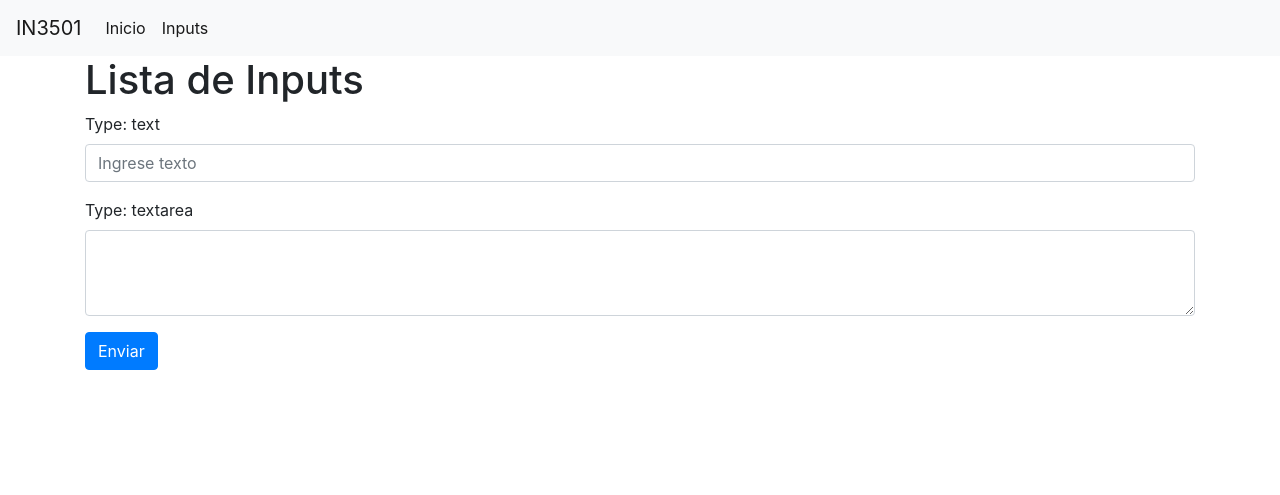
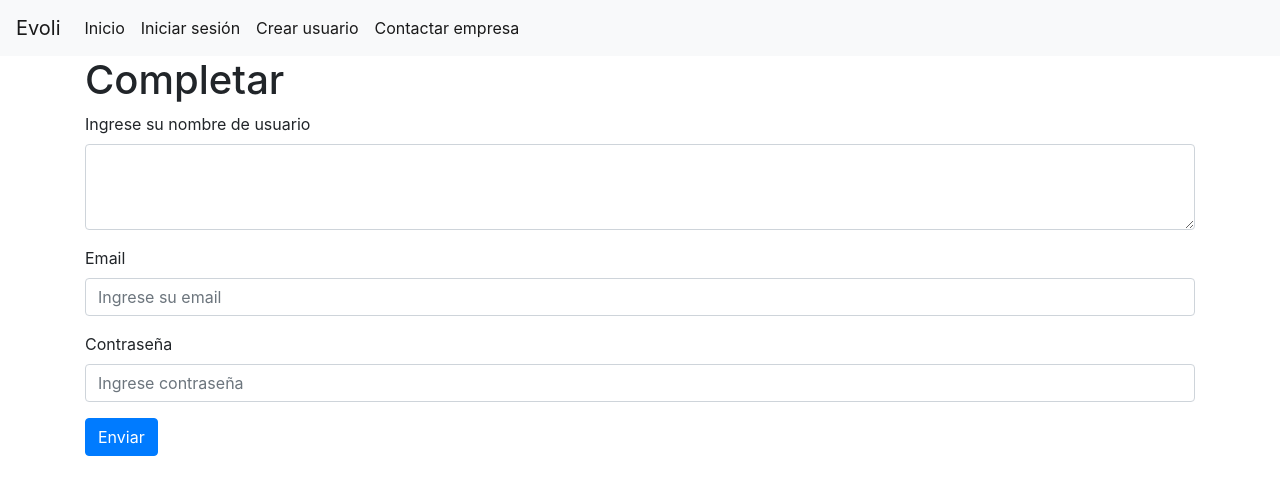
Before and after one commit to IN3501/tarea-2-grupo06, a Django app: page /inputs/ in a window 1280 px wide. Shown: the top 495 px of the page. Run offline with Django 3.2, Linux system fonts and the light colour scheme; some libraries are stand-ins or nearby versions.

Commit message:
cambios de sergio

```diff
--- a/in3501/primavera19/templates/home.html
+++ b/in3501/primavera19/templates/home.html
@@ -1,10 +1,10 @@
 {% extends 'navbar.html' %}
 
 {% block title %}
-Inicio
+Evoli
 {% endblock title %}
 
 {% block content %}
-Bienvenide al curso
+Bienvenidos a Evoli
 
 {% endblock content %}
--- a/in3501/primavera19/templates/inputs.html
+++ b/in3501/primavera19/templates/inputs.html
@@ -2,26 +2,36 @@
 {% extends 'navbar.html' %}
 
 {% block title %}
-Inputs
+Crear usuario
 {% endblock title %}
 
 {% block content %}
 
 <div id="descripcion" class="container">
-    <h1>Lista de Inputs</h1>
+    <h1>Completar</h1>
 
 <!-- En este segmento debemos indicarle al formulario qué hacer cuando se hace clic en el botón submit -->
     <form action="/mostrar_resultado" method="POST" autocomplete="off">  {% csrf_token %}
 
     <div class="form-group">
-      <label for="exampleInputEmail1">Type: text</label>
-      <input type="text" class="form-control" id="exampleText" placeholder="Ingrese texto" name="inputText">
+      <label for="exampleFormControlTextarea">Ingrese su nombre de usuario</label>
+      <textarea class="form-control" id="exampleFormControlTextarea" rows="3" name="textA"></textarea>
     </div>
 
     <div class="form-group">
-      <label for="exampleFormControlTextarea">Type: textarea</label>
-      <textarea class="form-control" id="exampleFormControlTextarea" rows="3" name="textA"></textarea>
+      <label for="exampleInputEmail1">Email</label>
+      <input type="text" class="form-control" id="exampleText" placeholder="Ingrese su email" name="inputText">
     </div>
+
+    <div class="form-group">
+      <label for="exampleInputPassword1">Contraseña</label>
+      <input type="password" class="form-control" id="examplePassword" placeholder="Ingrese contraseña" name="inputPassword">
+    </div>
+
+
+
+
+
 
     <!--  <div class="form-group">
       <label for="exampleNumber">Type: number</label>
--- a/in3501/primavera19/templates/mostrar_resultado.html
+++ b/in3501/primavera19/templates/mostrar_resultado.html
@@ -2,7 +2,7 @@
 {% extends 'navbar.html' %}
 
 {% block title %}
-Resultados
+Resultados: Envio exitoso
 {% endblock title %}
 
 {% block content %}
--- a/in3501/templates/base.html
+++ b/in3501/templates/base.html
@@ -7,7 +7,7 @@
         <meta http-equiv="X-UA-Compatible" content="IE=edge">
         <meta name="viewport" content="width=device-width, initial-scale=1">
 
-      	<title>{% block title %}IN3501{% endblock %}</title>
+      	<title>{% block title %}Evoli{% endblock %}</title>
 
         <link href="{% static 'css/bootstrap.min.css' %}" rel="stylesheet">
   </head>
--- a/in3501/templates/navbar.html
+++ b/in3501/templates/navbar.html
@@ -2,7 +2,7 @@
 
 {% block body %}
   <nav class="navbar navbar-expand-lg navbar-light bg-light">
-    <a class="navbar-brand" href="#">IN3501</a>
+    <a class="navbar-brand" href="#">Evoli</a>
     <button class="navbar-toggler" type="button" data-toggle="collapse" data-target="#navbarNav" aria-controls="navbarNav" aria-expanded="false" aria-label="Toggle navigation">
       <span class="navbar-toggler-icon"></span>
     </button>
@@ -12,7 +12,13 @@
           <a class="nav-link" href="{% url 'index' %}">Inicio</a>
         </li>
         <li class="nav-item active">
-          <a class="nav-link" href="{% url 'inputs' %}">Inputs</a>
+          <a class="nav-link" href="{% url 'inputs' %}">Iniciar sesión</a>
+        </li>
+        <li class="nav-item active">
+          <a class="nav-link" href="{% url 'inputs' %}">Crear usuario</a>
+        </li>
+         <li class="nav-item active">
+          <a class="nav-link" href="{% url 'inputs' %}">Contactar empresa</a>
         </li>
 
       </ul>
```
